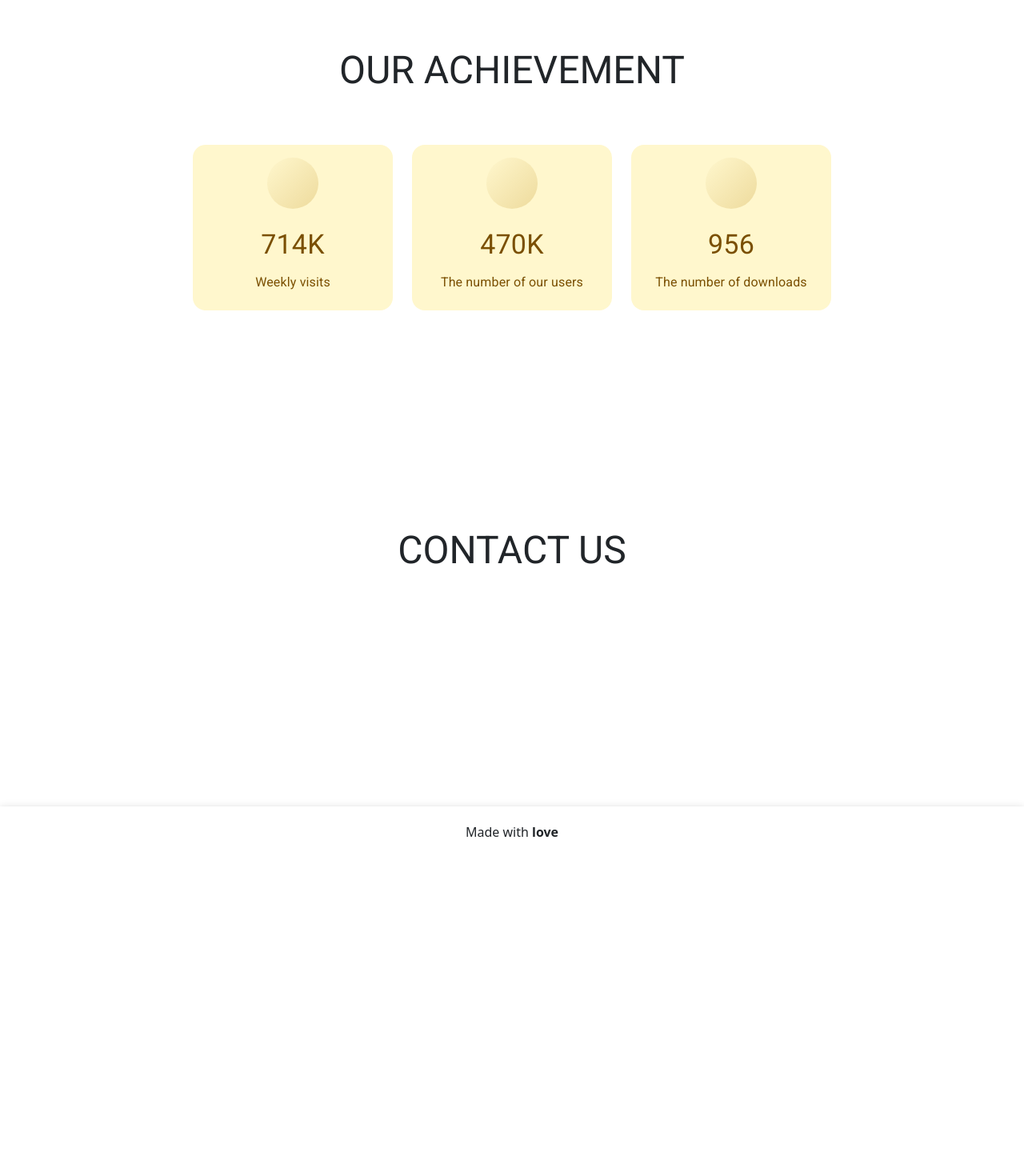
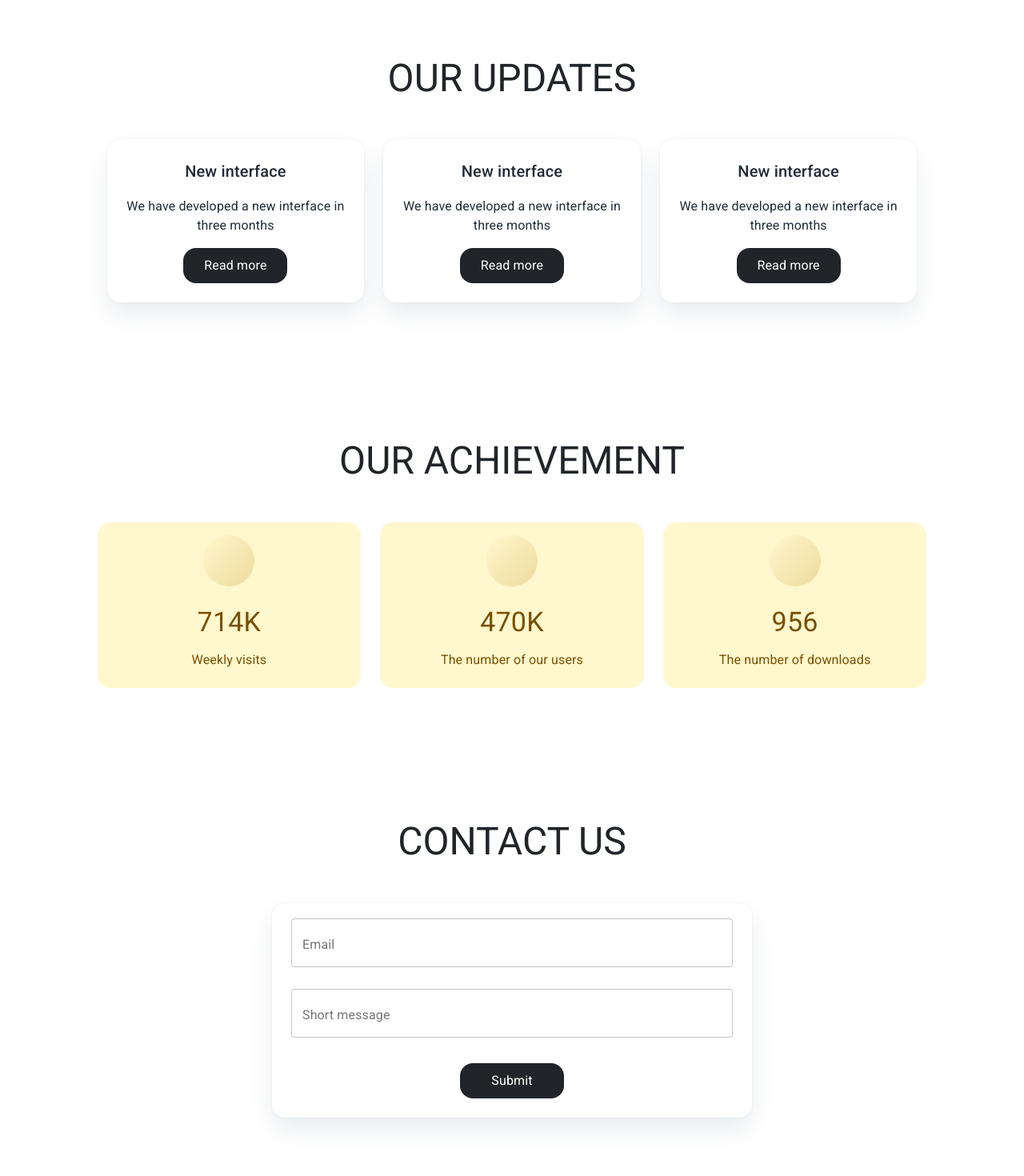
Before and after one commit to BrycenG007/Next-Nestjs, a Next.js app in the folder client/: page / in a window 1280 px wide. Shown: the part 1040-2510 px from the top of the page at 80% size. Before the commit the page ends 2112 px from the top, so only its background shows below. Built offline with nearby package versions, Linux system fonts and the light colour scheme; no server answers.

Commit message:
add contacts

```diff
--- /dev/null
+++ b/client/components/achievements/achievements.tsx
@@ -0,0 +1,29 @@
+import React from "react";
+import {Grid, Typography} from "@material-ui/core";
+import SimpleCard from "../../components/simple_card/simple_card";
+import WhiteCard from "../../components/white_card/WhiteCard";
+import BasicLayout from "../../layouts/basic-layout/basic-layout";
+
+export default function Achievements(){
+    return (
+        <BasicLayout text={"Our achievement"}>
+            <Grid item
+                container
+                spacing={3}
+                justifyContent={"center"}
+            >
+                <Grid item xs={4}>
+                    <SimpleCard title={"714K"} descr={"Weekly visits"} />
+                </Grid>
+
+                <Grid item xs={4}>
+                    <SimpleCard title={"470K"} descr={"The number of our users"} />
+                </Grid>
+
+                <Grid item xs={4}>
+                    <SimpleCard title={"956"} descr={"The number of downloads"} />
+                </Grid>
+            </Grid>
+        </BasicLayout>
+    );
+}
--- /dev/null
+++ b/client/components/contacts/contacts.tsx
@@ -0,0 +1,41 @@
+import React from "react";
+import BasicLayout from "../../layouts/basic-layout/basic-layout";
+import WhiteCard from "../white_card/WhiteCard";
+import TextField from '@material-ui/core/TextField';
+import { Grid } from "@material-ui/core";
+import SimpleButton from "../../components/simple_button/simple_button";
+
+export default function Contacts(){
+    return (
+        <div className={"contacts"}>
+            <BasicLayout text={"Contact us"}>
+                <WhiteCard>
+                    <form className={"contacts__form w-100 center"}>
+                        <Grid
+                            container
+                            direction={"column"}
+                            spacing={4}
+                            alignItems={"center" }
+                        >
+                            <Grid item className={"w-100"}>
+                                <div className={"contacts__field w-100"}>
+                                    <TextField id="outlined-basic" label="Email" variant="outlined" className={ "w-100"}/>
+                                </div>
+                            </Grid>
+
+                            <Grid item className={"w-100"}>
+                                <div className={"contacts__field w-100"}>
+                                    <TextField id="outlined-basic" label="Short message" variant="outlined" className={"w-100"} />
+                                </div>
+                            </Grid>
+
+                            <Grid item>
+                                <SimpleButton text={ "Submit"}/>
+                            </Grid>
+                        </Grid>
+                    </form>
+                </WhiteCard>
+            </BasicLayout>
+        </div>
+    );
+}
--- /dev/null
+++ b/client/components/updates/updates.tsx
@@ -0,0 +1,56 @@
+import React from "react";
+import {Grid, Typography} from "@material-ui/core";
+import WhiteCard from "../../components/white_card/WhiteCard";
+import BasicLayout from "../../layouts/basic-layout/basic-layout";
+import SimpleButton from '../../components/simple_button/simple_button';
+
+export default function Updates() {
+    const data = [
+        { title: "New interface", descr: " We have developed a new interface in three months"},
+        { title: "New interface", descr: " We have developed a new interface in three months"},
+        { title: "New interface", descr: " We have developed a new interface in three months"},
+    ];
+
+    return (
+        <BasicLayout text={"Our updates"}>
+            <Grid container
+                justifyContent={"center"}
+                spacing={3}
+                alignItems={"center"}
+                className={"w-100" }
+            >
+                {
+                    data.map(v => (
+                        <Grid item xs={4} key={Math.random()}>
+                            <WhiteCard>
+                                <Grid container
+                                    spacing={2}
+                                    alignItems={"center"}
+                                    justifyContent={"center"}
+                                    direction={"column"}
+                                >
+                                    <Grid item>
+                                        <Typography variant={"h6"} component={"h5"}>
+                                            {v.title}
+                                        </Typography>
+                                    </Grid>
+
+                                    <Grid item>
+                                        <Typography variant={"body1"} component={"h5"} className={"text-center"}>
+                                            {v.descr}
+                                        </Typography>
+                                    </Grid>
+
+                                    <Grid item>
+                                        <SimpleButton text={"Read more"} />
+                                    </Grid>
+                                </Grid>
+                            </WhiteCard>
+                        </Grid>
+
+                    ))
+                }
+            </Grid>
+        </BasicLayout>
+    );
+}
--- /dev/null
+++ b/client/components/users_list/users_list.tsx
@@ -0,0 +1,49 @@
+import React, { useEffect } from "react";
+import BasicLayout from "../../layouts/basic-layout/basic-layout";
+
+export interface IResponse {
+    data: { [prop: string]: any },
+    messages: string[],
+    errors: string[],
+    status: "ok" | "bad"
+}
+
+export interface IUser {
+    id: number,
+    username: string,
+    password: string,
+    email: string,
+    isActive: boolean
+}
+
+export default function UsersList() {
+    const [users, updateUsers] = React.useState<IUser[]>([]);
+
+    const requestData = async () => {
+        const response = await fetch("/api/users/?page=1&per_page=3");
+
+        if (response.ok) {
+            const data: IResponse = await response.json();
+            const users = data.data?.users;
+
+            if (Array.isArray(users)) {
+                updateUsers(users);
+            }
+        }
+    };
+
+    useEffect(() => {
+        requestData()
+            .catch((e) => {
+
+            });
+    });
+
+    return (
+      <div className={"users"}>
+        <BasicLayout text={"Our users"}>
+            <div className={"users__list w-100"}></div>
+        </BasicLayout>
+      </div>
+    )
+}
--- /dev/null
+++ b/client/components/white_card/WhiteCard.tsx
@@ -0,0 +1,15 @@
+import React from "react";
+
+interface Props{
+    children: any,
+}
+
+export default function WhiteCard(props: Props){
+    return (
+        <div className={"white-card center w-100"}>
+            <div className={"white-card__content center w-100"}>
+                {props.children}
+            </div>
+        </div>
+    )
+}
--- a/client/pages/index.tsx
+++ b/client/pages/index.tsx
@@ -1,50 +1,18 @@
 import styles from '../styles/Home.module.css'
-import BasicLayout from "../layouts/basic-layout/basic-layout";
 import Banner from "../components/banner/banner";
-import {Grid, Typography} from "@material-ui/core";
-import SimpleCard from "../components/simple_card/simple_card";
+import UsersList from "../components/users_list/users_list";
+import Updates from "../components/updates/updates";
+import Achievements from "../components/achievements/achievements";
+import Contacts from "../components/contacts/contacts";
 
 export default function Index() {
   return (
       <div className={styles.container}>
           <Banner/>
-          <BasicLayout text={"Our users"}>
-          </BasicLayout>
-          <BasicLayout text={"Our achievement"}>
-              <Grid container
-                    direction={"column"}
-                    justifyContent={"center"}
-                    spacing={4}
-                    alignItems={"center"}
-                    className={"w-100"}>
-                  <Grid item>
-                      <Typography variant={"subtitle1"}>
-
-                      </Typography>
-                  </Grid>
-
-                  <Grid item
-                        container
-                        spacing={3}
-                        justifyContent={"center"}
-                  >
-                      <Grid item>
-                          <SimpleCard title={"714K"} descr={"Weekly visits"}/>
-                      </Grid>
-
-                      <Grid item>
-                          <SimpleCard title={"470K"} descr={"The number of our users"}/>
-                      </Grid>
-
-                      <Grid item>
-                          <SimpleCard title={"956"} descr={"The number of downloads"}/>
-                      </Grid>
-                  </Grid>
-              </Grid>
-          </BasicLayout>
-          <BasicLayout text={"Contact us"}>
-
-          </BasicLayout>
+          <UsersList/>
+          <Updates/>
+          <Achievements/>
+          <Contacts/>
       </div>
   )
 }
--- a/client/styles/globals.css
+++ b/client/styles/globals.css
@@ -10,6 +10,21 @@ body {
 
 .app__content{
   padding: 64px;
+}
+
+.center{
+    display: flex;
+    justify-content:center;
+    align-items:center;
+}
+
+.contacts .white-card{
+    width: 80%;
+    max-width: 600px;
+}
+
+.contacts__form{
+    min-width: 250px;
 }
 
 a {
@@ -28,7 +43,7 @@ a {
 }
 
 .wrap{
-  padding: 2rem 0;
+  padding: 5rem 0 !important;
   width: 90%;
   margin: 0 auto;
 }
@@ -39,7 +54,7 @@ a {
 }
 
 .section__title{
-  margin-bottom: 1rem;
+  margin-bottom: 2rem;
 }
 
 .card-shadow{
@@ -119,3 +134,18 @@ a {
   width: 90%;
   margin: 0 auto;
 }
+
+.white-card{
+  border-radius: 16px;
+  background-color: rgb(255, 255, 255);
+  color: rgb(33, 43, 54);
+  transition: box-shadow 300ms cubic-bezier(0.4, 0, 0.2, 1) 0ms;
+  background-image: none;
+  overflow: hidden;
+  box-shadow: rgb(145 158 171 / 24%) 0px 0px 2px 0px, rgb(145 158 171 / 24%) 0px 16px 32px -4px;
+  position: relative;
+  z-index: 0;
+  padding:  1.5rem;
+  min-height: 200px;
+  min-width: 200px;
+}
```
Also changed, not shown: 1 other file (tests, documents, lock files or other folders).
